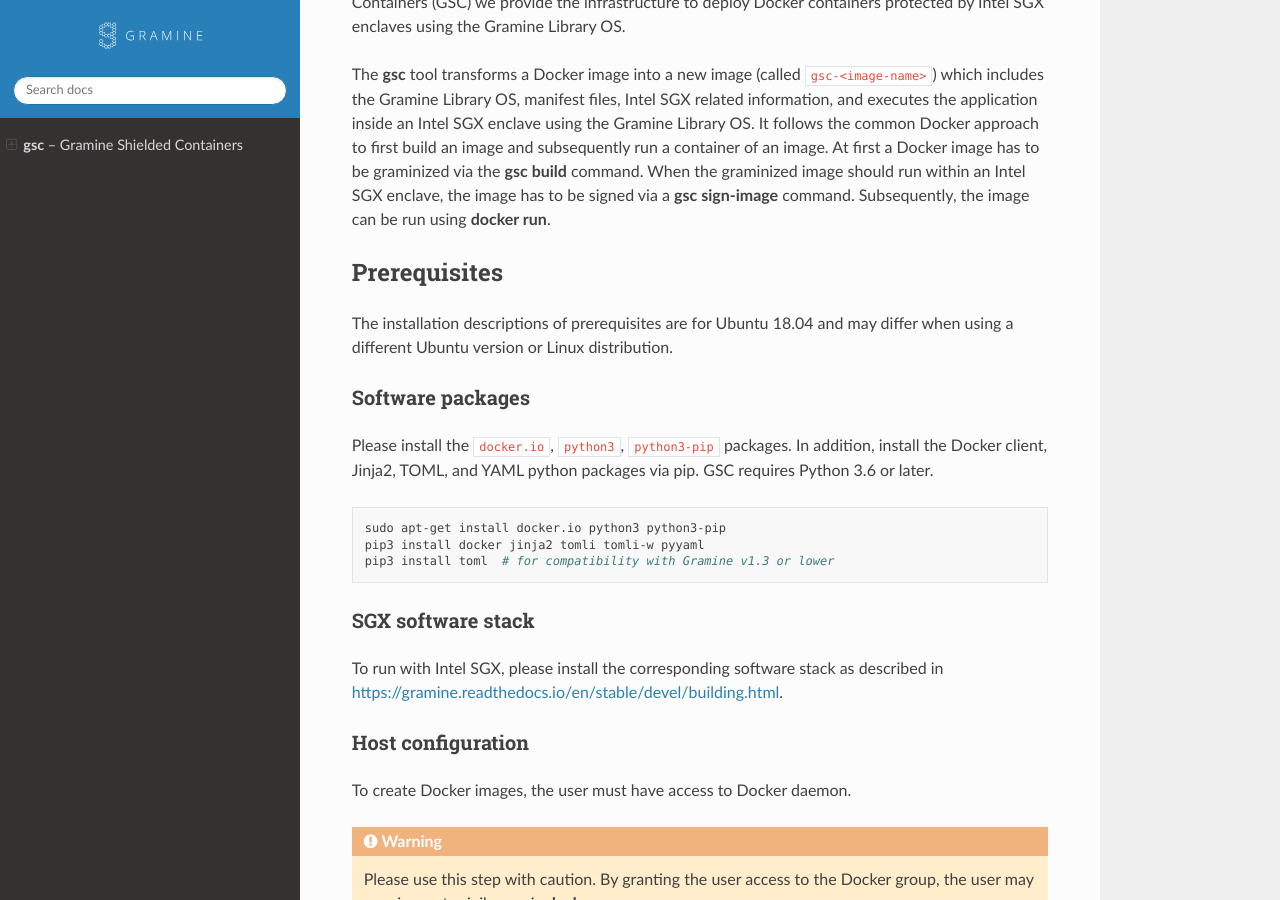
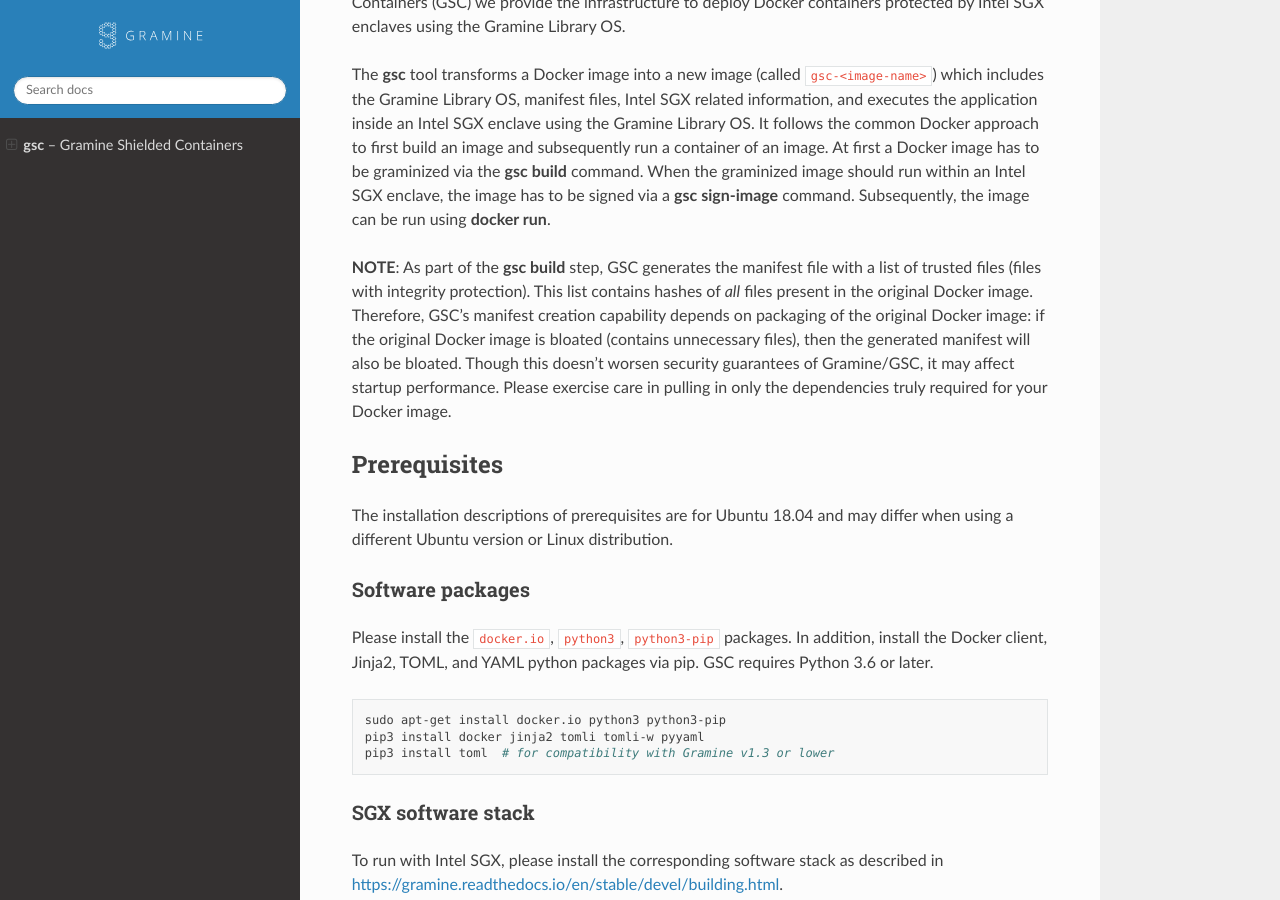
Before and after one commit to gramineproject/gsc, a Sphinx documentation site: the page built from Documentation/index.rst, in a window 1280 px wide and 900 px high, scrolled down 353 px. Built offline with Sphinx 7.4.7 and the Read the Docs theme 2.0.0, drawn with Linux system fonts in a browser that asks for light colours.

Commit message:
Add a note on bloated auto-generated manifest file
Signed-off-by: Dmitrii Kuvaiskii <dmitrii.kuvaiskii@intel.com>

```diff
--- a/Documentation/index.rst
+++ b/Documentation/index.rst
@@ -25,6 +25,16 @@
 command. When the graminized image should run within an Intel SGX enclave, the
 image has to be signed via a :command:`gsc sign-image` command. Subsequently,
 the image can be run using :command:`docker run`.
+
+**NOTE**: As part of the :command:`gsc build` step, GSC generates the manifest
+file with a list of trusted files (files with integrity protection). This list
+contains hashes of *all* files present in the original Docker image. Therefore,
+GSC's manifest creation capability depends on packaging of the original Docker
+image: if the original Docker image is bloated (contains unnecessary files),
+then the generated manifest will also be bloated. Though this doesn't worsen
+security guarantees of Gramine/GSC, it may affect startup performance. Please
+exercise care in pulling in only the dependencies truly required for your Docker
+image.
 
 Prerequisites
 =============
```
Also changed, not shown: README.rst (+10 -0 lines).
